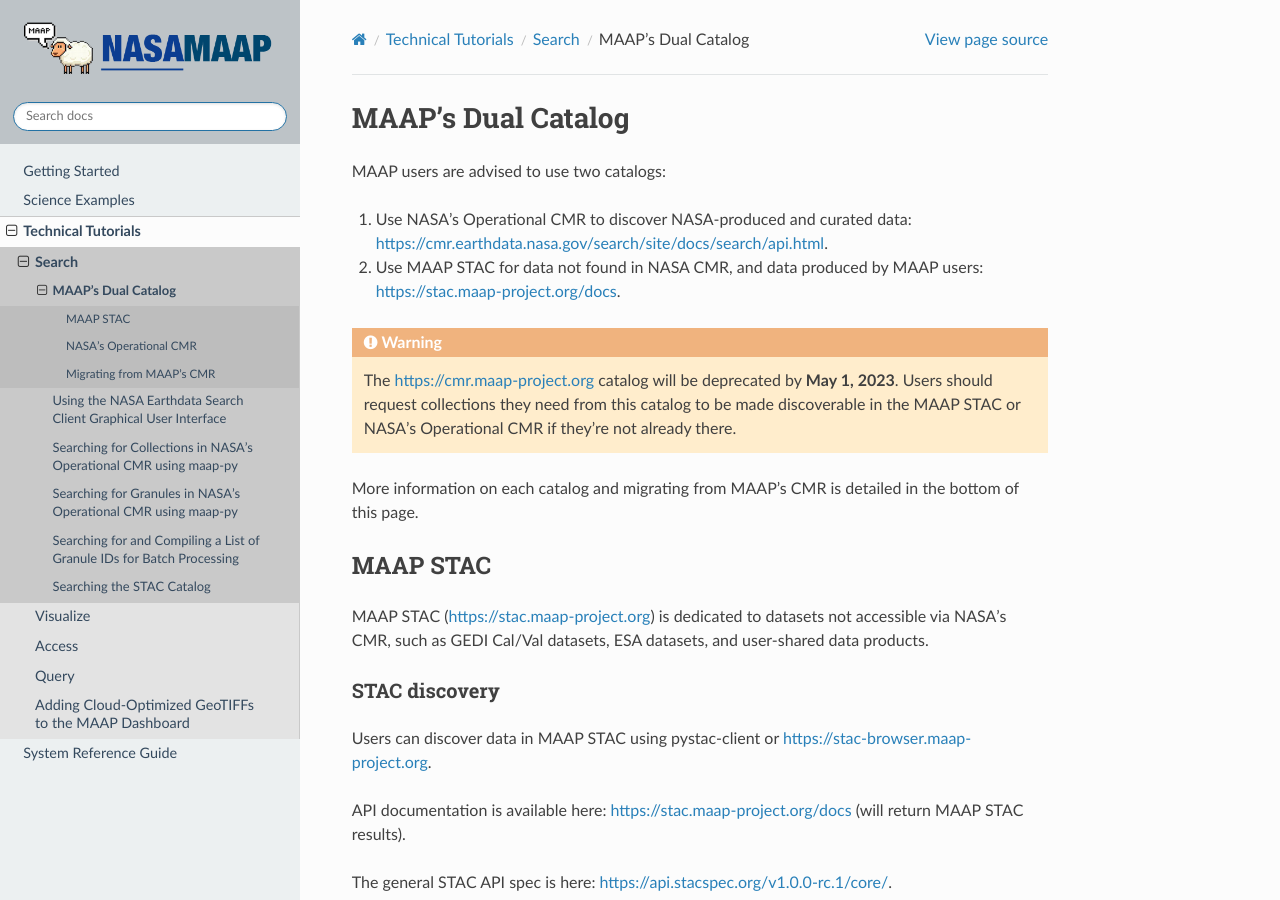
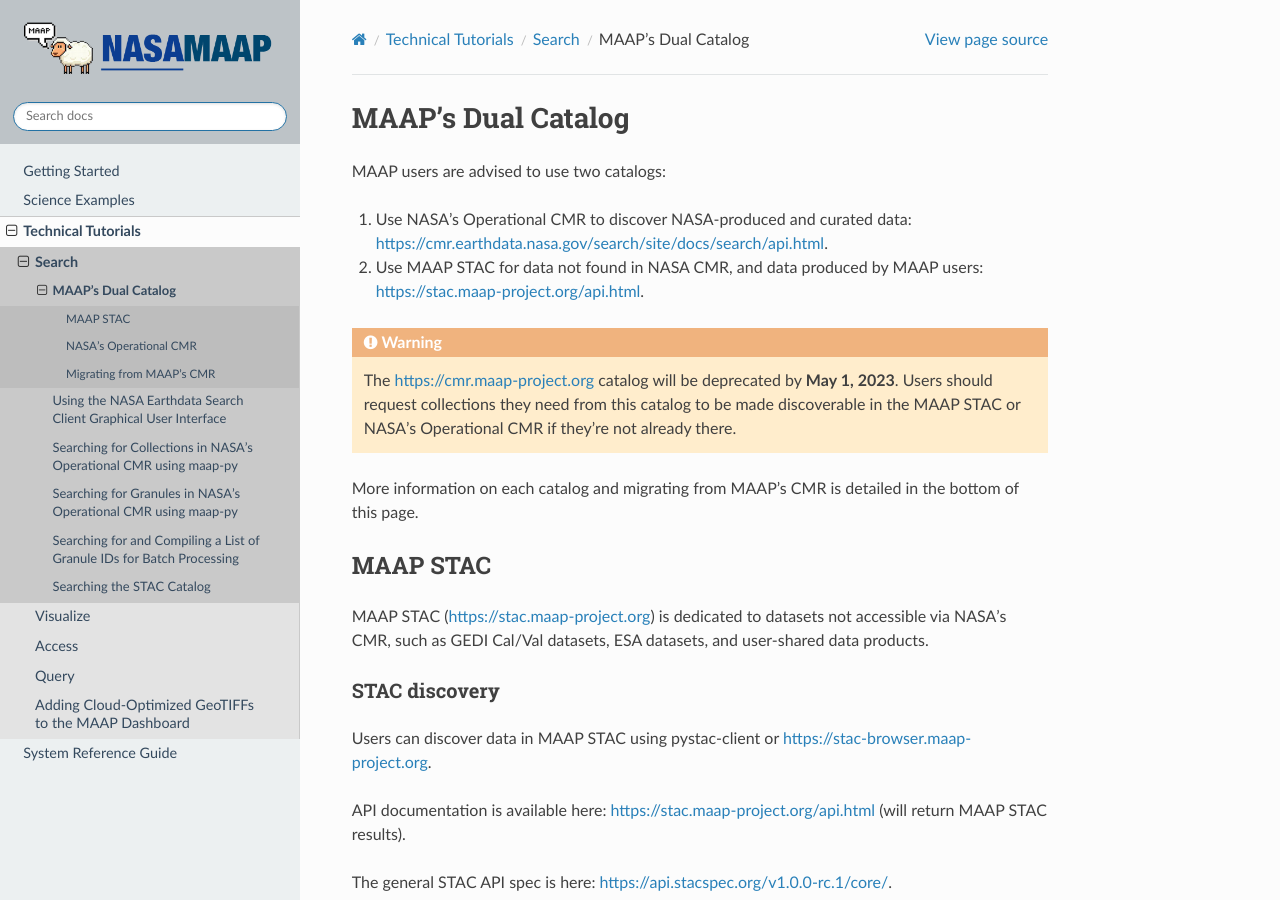
Before and after one commit to MAAP-Project/maap-documentation, a Sphinx documentation site: the page built from docs/source/technical_tutorials/search/catalog.rst, in a window 1280 px wide and 900 px high. Built offline with Sphinx 7.4.7 and the Read the Docs theme 2.0.0, drawn with Linux system fonts in a browser that asks for light colours; pages that are not in the unit, such as notebooks, are missing from menus; part of the change alters nothing that is shown.

Commit message:
stac api docs URL fixed

```diff
--- a/docs/source/technical_tutorials/search/catalog.rst
+++ b/docs/source/technical_tutorials/search/catalog.rst
@@ -4,7 +4,7 @@ MAAP's Dual Catalog
 MAAP users are advised to use two catalogs:
 
 1. Use NASA's Operational CMR to discover NASA-produced and curated data: https://cmr.earthdata.nasa.gov/search/site/docs/search/api.html.
-2. Use MAAP STAC for data not found in NASA CMR, and data produced by MAAP users: https://stac.maap-project.org/docs.
+2. Use MAAP STAC for data not found in NASA CMR, and data produced by MAAP users: https://stac.maap-project.org/api.html.
 
 .. warning::
 	The https://cmr.maap-project.org catalog will be deprecated by **May 1, 2023**. Users should request collections they need from this catalog to be made discoverable in the MAAP STAC or NASA's Operational CMR if they're not already there.
@@ -22,7 +22,7 @@ STAC discovery
 
 Users can discover data in MAAP STAC using pystac-client or https://stac-browser.maap-project.org.
 
-API documentation is available here: https://stac.maap-project.org/docs (will return MAAP STAC results).
+API documentation is available here: https://stac.maap-project.org/api.html (will return MAAP STAC results).
 
 The general STAC API spec is here: https://api.stacspec.org/v1.0.0-rc.1/core/.
 
```
